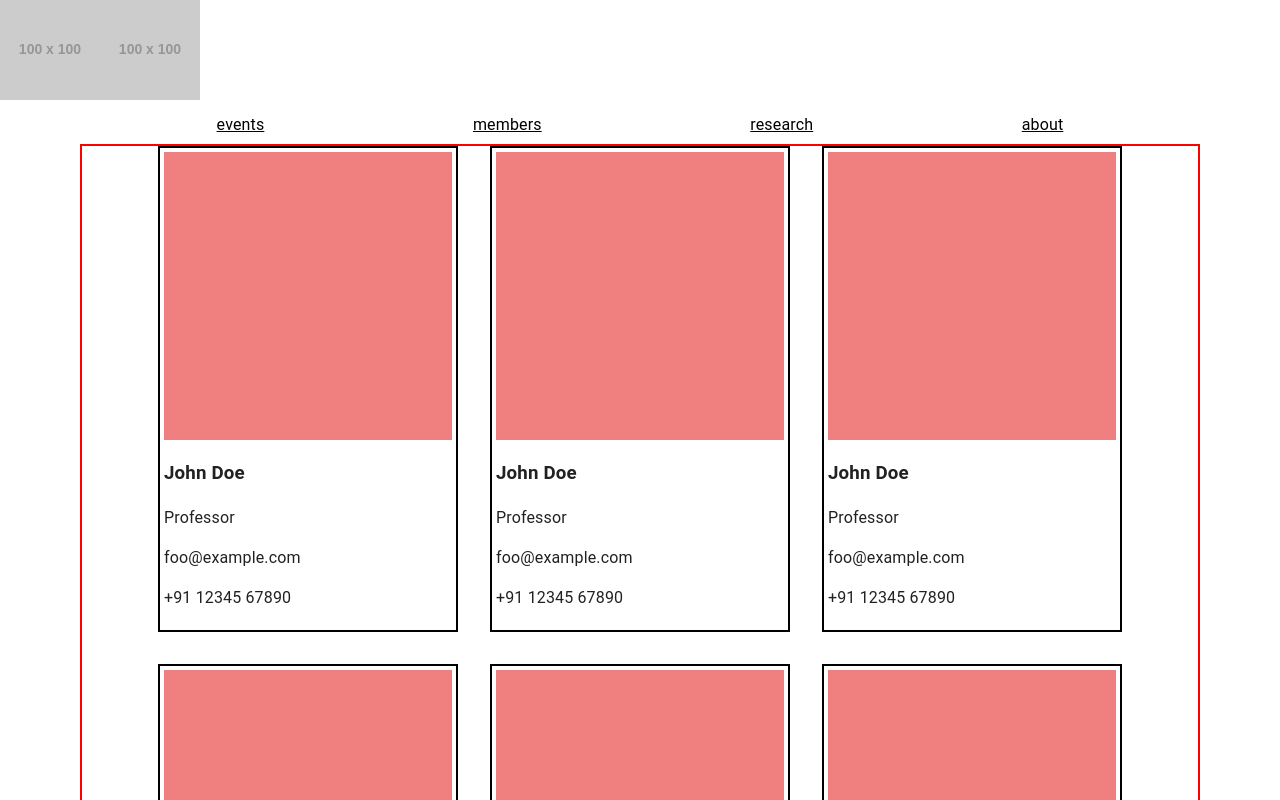
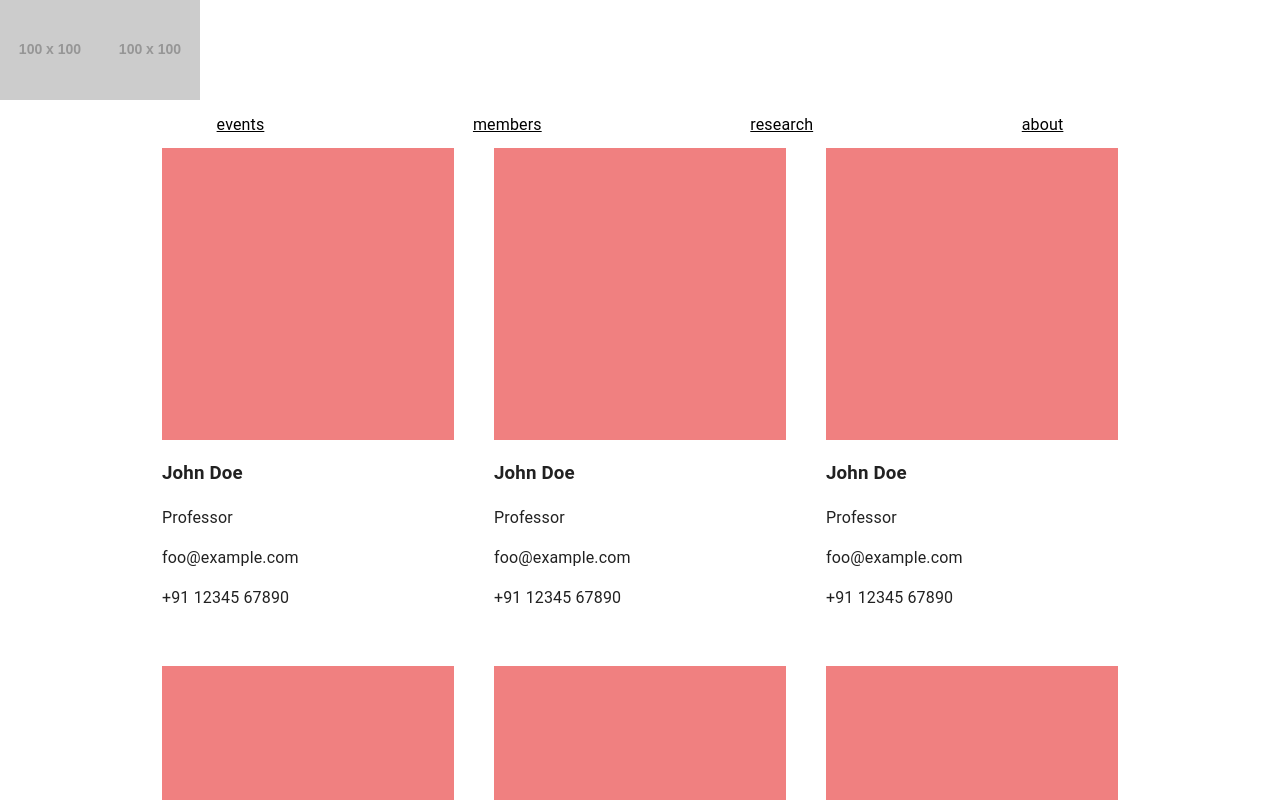
Before and after one commit to AdityaAnuragi/cyber-sec-landing, a React (Vite) app: page /members in a window 1280 px wide. Shown: the top 800 px of the page. Built offline with nearby package versions, Linux system fonts and the light colour scheme.

Commit message:
removed the borders from PersonDetails and AllMembers component

```diff
--- a/src/Layouts/AllMembers/AllMembers.module.scss
+++ b/src/Layouts/AllMembers/AllMembers.module.scss
@@ -4,7 +4,7 @@
   margin-left: auto;
   margin-right: auto;
 
-  border: 2px solid red;
+  // border: 2px solid red;
 
   display: flex;
   justify-content: center;
--- a/src/components/PersonDetails/PersonDetails.module.scss
+++ b/src/components/PersonDetails/PersonDetails.module.scss
@@ -1,5 +1,5 @@
 .container {
-  border: 2px solid black;
+  // border: 2px solid black;
   padding: 0.25rem;
   width: 30%;
   max-width: 18.75rem;
```
